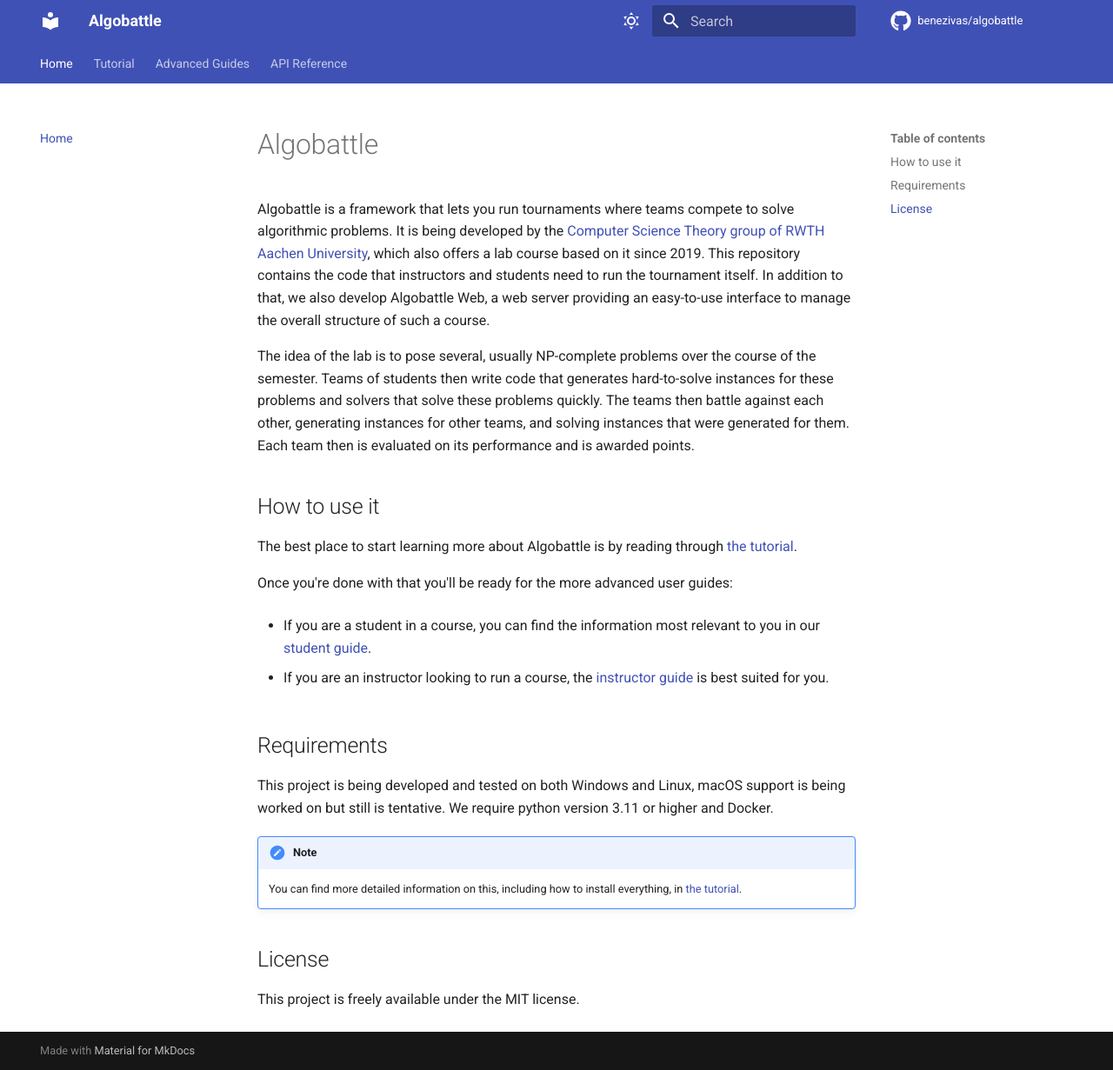
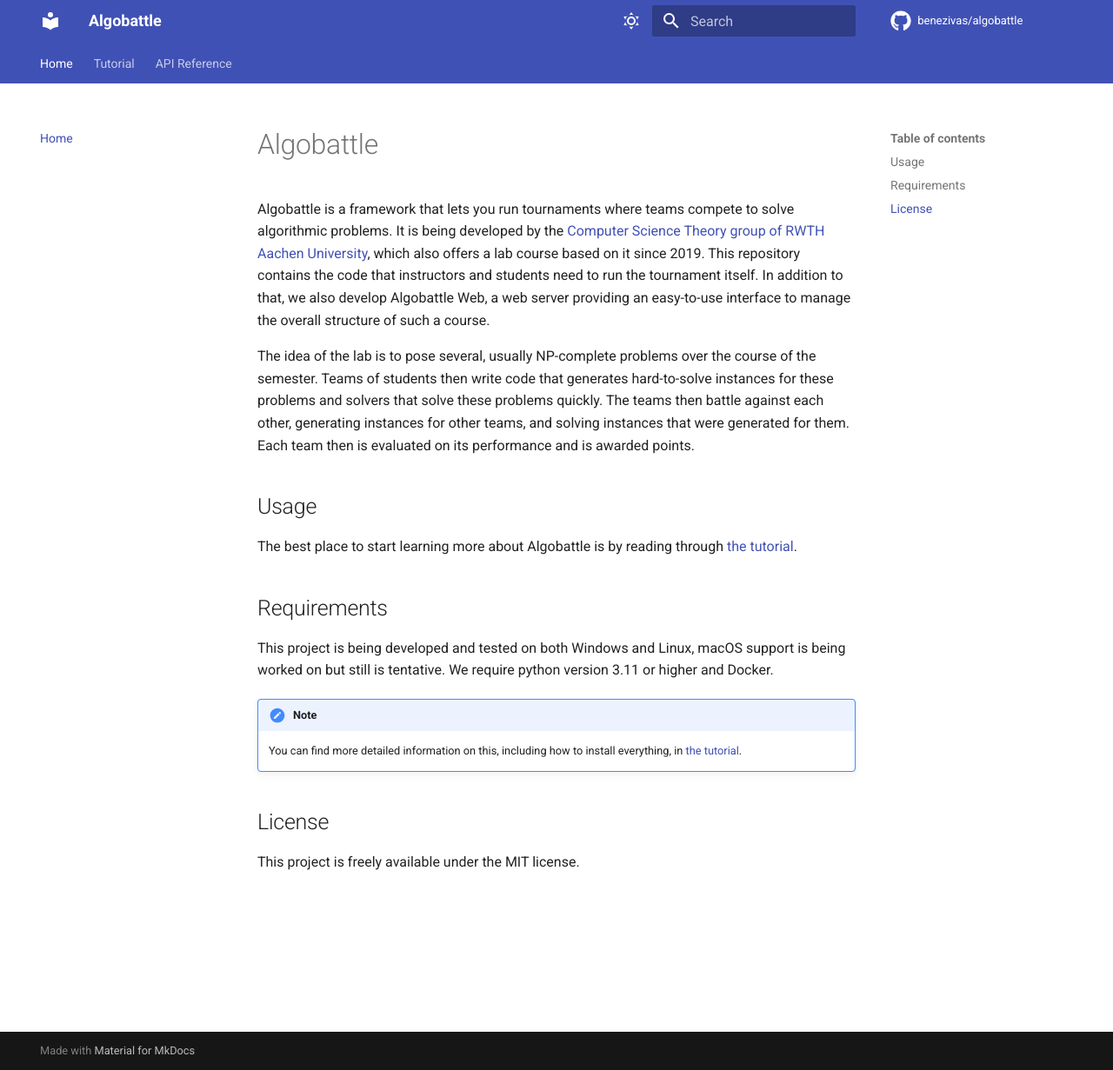
Before and after one commit to Benezivas/algobattle, an MkDocs documentation site: the page built from docs/index.md, in a window 1280 px wide and 1231 px high. Shown: the whole window at 87% size. Built offline with MkDocs 1.6.1 and Material for MkDocs 9.7.7, drawn with Linux system fonts in a browser that asks for light colours; some web fonts are replaced; comment, search, counter and statistics services are not loaded.

Commit message:
cleanup dangling references

```diff
--- a/docs/index.md
+++ b/docs/index.md
@@ -13,16 +13,9 @@ The teams then battle against each other, generating instances for other teams,
 generated for them. Each team then is evaluated on its performance and is awarded points.
 
 
-## How to use it
+## Usage
 
 The best place to start learning more about Algobattle is by reading through [the tutorial](tutorial/index.md).
-
-Once you're done with that you'll be ready for the more advanced user guides:
-
-* If you are a student in a course, you can find the information most relevant to you in our
-[student guide](student/index.md).
-
-* If you are an instructor looking to run a course, the [instructor guide](instructor/index.md) is best suited for you.
 
 
 ## Requirements
--- a/mkdocs.yml
+++ b/mkdocs.yml
@@ -104,8 +104,6 @@ nav:
     - tutorial/programs.md
     - tutorial/battle_types.md
     - tutorial/config.md
-  - Advanced Guides:
-    - advanced/index.md
   - API Reference:
     - api/index.md
     - api/battle.md
```
Also changed, not shown: docs/tutorial/index.md (+2 -3 lines).
